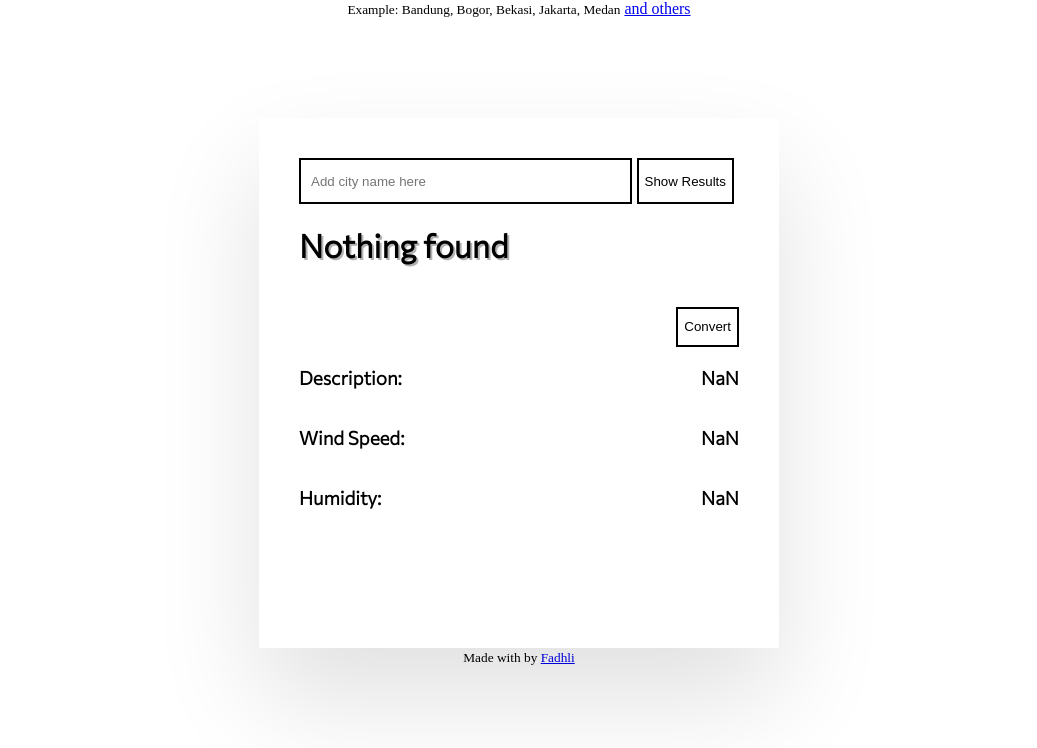
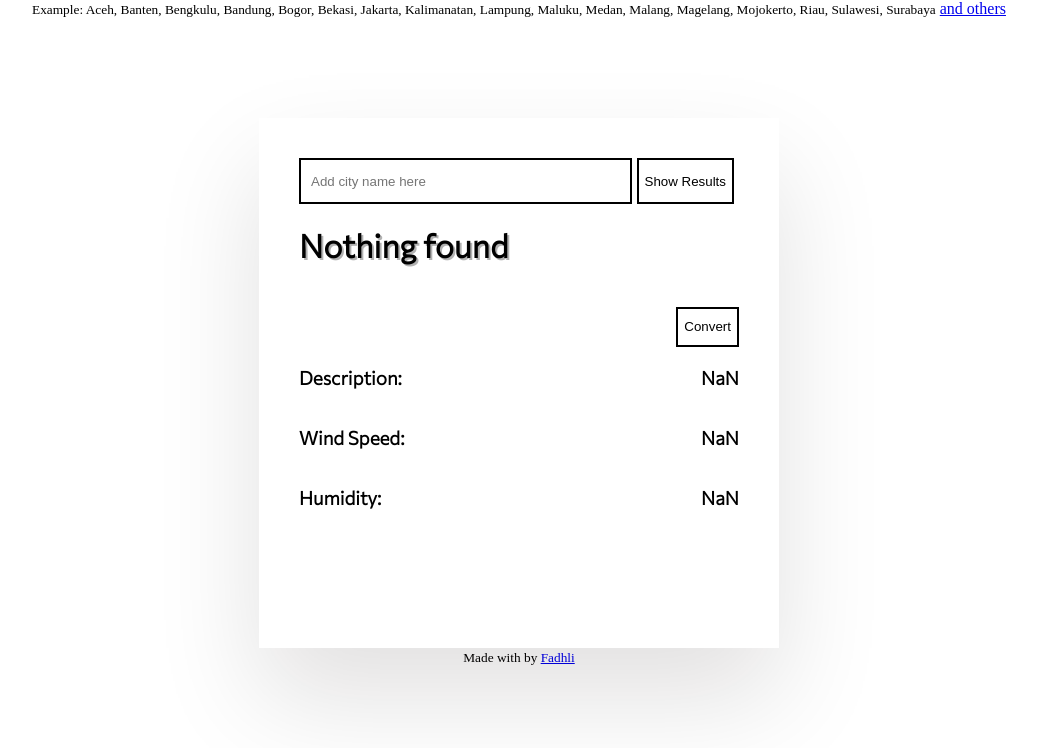
Before and after one commit to xanzheus/WeatherApp, a plain HTML site: page index.html in a window 1280 px wide. Shown: the whole page, without its empty margins (121-1158 px from the left). Drawn offline with Linux system fonts and the light colour scheme.

Commit message:
Update index.html

```diff
--- a/index.html
+++ b/index.html
@@ -13,9 +13,9 @@
 
        <!-- Readme -->
     </div>
-    <div class="text-decoration-none text-secondary"><small>Example: Bandung, Bogor, Bekasi, Jakarta, Medan</a></small>
+    <div class="text-decoration-none text-secondary"><small>Example: Aceh, Banten, Bengkulu, Bandung, Bogor, Bekasi, Jakarta, Kalimanatan, Lampung, Maluku, Medan, Malang, Magelang, Mojokerto, Riau, Sulawesi, Surabaya</a></small>
 
-       <a href="https://www.instagram.com/itspapoy/"  class="text-decoration-none text-secondary">and others</a></small>
+       <a href="https://id.m.wikipedia.org/wiki/Daftar_kota_di_Indonesia_menurut_provinsi"  class="text-decoration-none text-secondary">and others</a></small>
     </div>
     <!-- Readme -->
 
```
